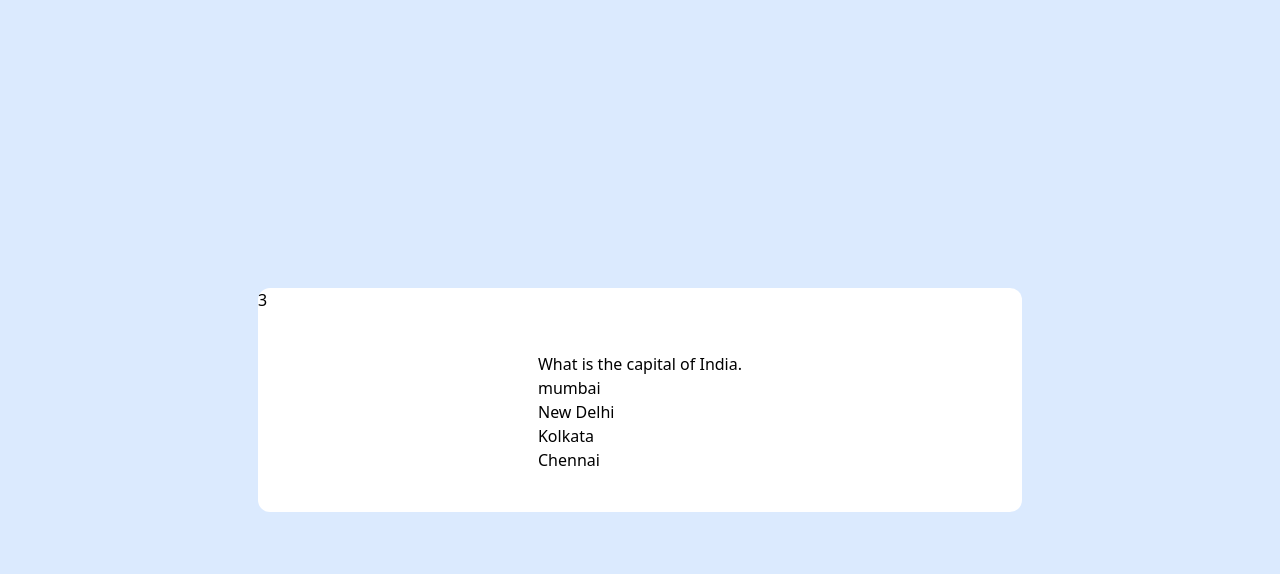
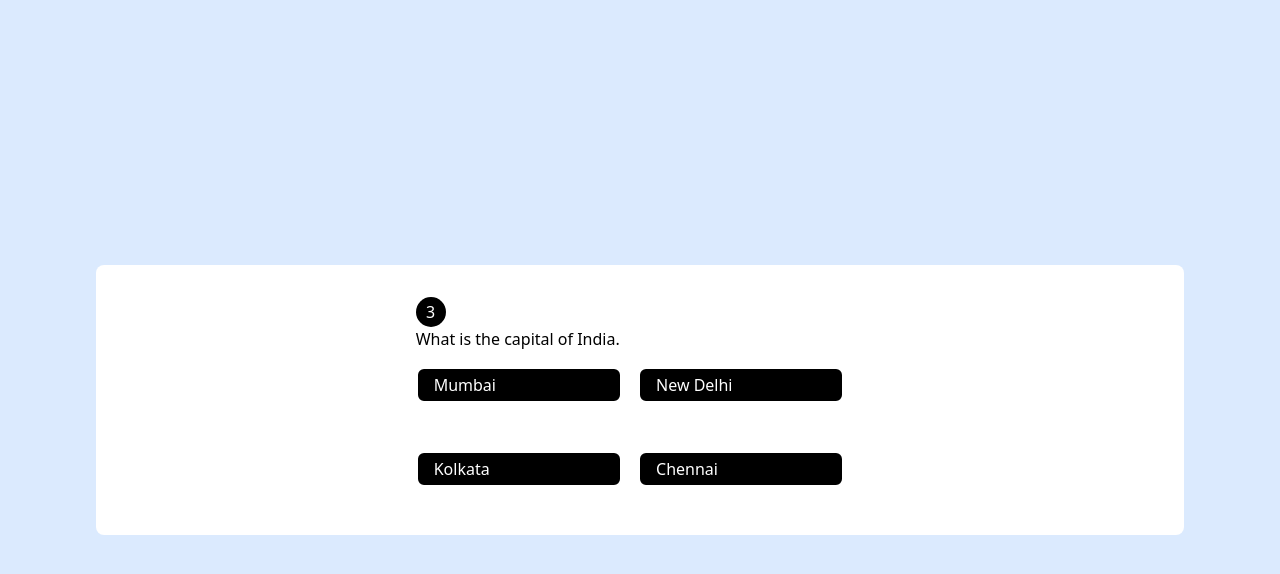
Before and after one commit to simmi25jain/Quiz, a website with bundled scripts: page setInterval.html in a window 1280 px wide. Both pictures are taken after a click on the button "Start Quiz". Built offline with nearby package versions, Linux system fonts and the light colour scheme.

Commit message:
second commit

```diff
--- a/main.js
+++ b/main.js
@@ -1,59 +1,151 @@
 import questions from "./questions.js";
-const btn = document.querySelector("button")
 
-        let quesNo=0;
-        let timer=5;
-        const quizSection=document.querySelector(".quizSection");
-        const timerDiv=document.querySelector(".timer");
+const btn = document.querySelector("button");
+const actualQuizSection = document.querySelector(".actualQuizSection");
+const timerDiv = document.querySelector(".time");
+const ques = document.querySelector(".ques");
+const queopt = document.querySelector(".queopt");
+const userAnswers = []
 
-        btn.addEventListener("click",()=>{
-            btn.style.display="none";
+let queCount = 0;
+let timer = 5;
+btn.addEventListener("click", () => {
+    btn.style.display = "none";
 
-            //for printing the first question instantly
-            timerDiv.innerHTML=timer;
-            displayQuestionAndOptions(quesNo);
-            quizSection.classList.add("bg-white","rounded-b-xl");
-            timerDiv.classList.add("bg-white","rounded-t-xl");
-            const interval = setInterval(()=>{
-                if(timer===0){
-                    if(quesNo<questions.length-1){
-                    quesNo++;
-                    timer=5
-                    timerDiv.innerText=timer;
-                    displayQuestionAndOptions(quesNo);
+    //for pring the first que instantly
+    timerDiv.innerHTML = timer;
+    timerDiv.style.cssText="background-color:black; color:white; border-radius:50%; width:30px; height:30px; display:flex; justify-content:center; align-items:center";
+    displayQuestionAndOptions(queCount);
+
+    // actualQuizSection.classList.add("bg-white","rounded-lg");
+    // timerDiv.classList.add("bg-white","rounded-lg");
+    const interval = setInterval(() => {
+        if (timer === 0) {
+            if (queCount < questions.length - 1) {
+                queCount++
+                timer = 5;
+                timerDiv.innerHTML = timer;
+                displayQuestionAndOptions(queCount);
             }
-                else{
+            else {
                 clearInterval(interval);
-                    quizSection.innerHTML="";
-                    timerDiv.innerHTML="";
+                actualQuizSection.innerHTML = "";
+                timerDiv.innerHTML = "";
+                calculateScore()
             }
         }
-                    else{
+        else {
             timer--;
-                    timerDiv.innerText=timer;
+            timerDiv.innerHTML = timer;
         }
-            },1000);
+    }, 1000)
+
 });
-        function displayQuestionAndOptions(quesNo){
-            quizSection.innerHTML="";
-            const q = document.createElement("h1");
-            q.innerHTML=questions[quesNo].q;
-            quizSection.append(q);
 
-            questions[quesNo].options.map((options)=>{
-                const p = document.createElement("p");
-                p.innerText=options;
-                quizSection.append(p);
-            });
+function displayQuestionAndOptions(queCount) {
+    ques.innerHTML = "";
+    queopt.innerHTML = "";
+    const heading = document.createElement("h1");
+
+    heading.innerHTML = questions[queCount].q;
+    ques.append(heading);
+    actualQuizSection.append(ques);
+
+    questions[queCount].options.map((opt) => {
+        const option = document.createElement("p");
+        option.classList.add("w-[46%]", "my-4", "bg-black", "text-white", "border-2", "rounded-lg", "px-4", "py-1", "cursor-pointer", "hover:bg-white", "hover:text-black", "capitalize")
+        option.innerHTML = opt;
+        option.addEventListener("click", storeUserAnswer);
+        queopt.append(option);
+        actualQuizSection.append(queopt);
+    })
+
 }
 
-        // let count=0;
-        // btn.addEventListener("click", ()=>{
-        //    const interval = setInterval(()=>{
-        //     if (count===5)clearInterval(interval);
-        //     else{
-        //         console.log("simmi");
-        //         count++;
-        //     }
-        //    },1000)
+function storeUserAnswer(e) {
+    userAnswers.push(e.target.innerText);
+}
+
+function calculateScore() {
+    // console.log("calculating score");
+    let score = 0
+    userAnswers.forEach((answer, index) => {
+        if (answer === questions[index].a) score++;
+    })
+    console.log("Your score is: " + score);
+
+
+}
+
+
+
+
+
+// // let count = 0;
+// // btn.addEventListener("click", () => {
+// //     const interval = setInterval(() => {
+// //         if (count === 5) clearInterval(interval);
+// //         else {
+// //             console.log("Khushi");
+// //             count++;
+// //         }
+// //     }, 1000);
+// // });
+
+// // queAns();
+
+
+
+
+
+// import questions from "./questions.js";
+
+// const btn = document.querySelector("button");
+// const actualQuizSection = document.querySelector(".actualQuizSection");
+// const timerDiv = document.querySelector(".time");
+
+// let queCount = 0;
+// let timer = 2;
+
+// btn.addEventListener("click", () => {
+//     btn.style.display = "none";
+
+//     timerDiv.innerHTML = timer;
+//     displayQuestionAndOptions(queCount);
+
+//     const interval = setInterval(() => {
+//         if (timer === 0) {
+//             if (queCount < questions.length - 1) {
+//                 queCount++;
+//                 timer = 2;
+//                 timerDiv.innerHTML = timer;
+//                 displayQuestionAndOptions(queCount);
+//             } else {
+//                 clearInterval(interval);
+//                 actualQuizSection.innerHTML = "";
+//                 timerDiv.innerHTML = "";
+//             }
+//         } else {
+//             timer--;
+//             timerDiv.innerHTML = timer;
+//         }
+//     }, 1000);
 // });
+
+// function displayQuestionAndOptions(queCount) {
+//     actualQuizSection.innerHTML = "";
+
+//     const heading = document.createElement("h1");
+//     heading.innerHTML = questions[queCount].q;
+//     actualQuizSection.append(heading);
+
+//     const queopt = document.createElement("div");
+
+//     questions[queCount].options.forEach((opt) => {
+//         const option = document.createElement("p");
+//         option.innerHTML = opt;
+//         queopt.append(option);
+//     });
+
+//     actualQuizSection.append(queopt);
+// }
--- a/questions.js
+++ b/questions.js
@@ -7,8 +7,23 @@ const questions=[
     {
     q:"Who is the president of India.",
     a:"Draupati Murmu",
-    options:["Narendra Modi","Rahul Gandhi","Draupati Murmu"],
+    options:["Narendra Modi","Rahul Gandhi","Draupati Murmu","Arvind Kejriwal"],
     },
+    {
+    q: "Where was India’s first national Museum opened?",
+    a: "Mumbai",
+    options: ["Delhi","Hyderabad","Rajasthan","Mumbai"]
+    },
+    {
+    q: "In 2019, Which popular singer was awarded the Bharat Ratna award?",
+    a: "Bhupen Hazarika",
+    options: ["Lata Mangeshkar","Asha Bhosle","Bhupen Hazarika","Manna Dey"]
+    },
+    {
+    q: "The world’s nation 5G mobile network was launched by which country?",
+    a: "South Korea",
+    options: ["Japan","Asia","South Korea","Malaysia"]
+    }
 ];
 
 export default questions;
--- a/setInterval.html
+++ b/setInterval.html
@@ -1,20 +1,28 @@
 <!DOCTYPE html>
 <html lang="en">
+
 <head>
     <meta charset="UTF-8">
     <meta name="viewport" content="width=device-width, initial-scale=1.0">
-    <title>SetInterval Timeout</title>
+    <title>Document</title>
     <link rel="stylesheet" href="output.css">
 </head>
+
 <body class="bg-blue-100">
-    <div class="wrapper  flex justify-center items-center h-screen">
+    <div class="wrapper flex justify-center items-center h-screen">
         <div class="box">
-        <p class="timer"></p>
-        <div class="quizSection p-10 px-70">
-        <button class="border-2 border-solid rounded-md bg-gray-100 p-1 px-4 ">Start Quiz</button>
-        </div>
+
+            <div class="quizSection p-8 px-80 bg-white rounded-lg">
+                <p class="time "></p>
+                <button class="border-2 border-solid rounded-md bg-gray-100 p-2 px-4">Start Quiz</button>
+                <div class="actualQuizSection">
+                    <div class="ques"></div>
+                    <div class="queopt flex flex-wrap gap-4"></div>
+                </div>
+            </div>
         </div>
     </div>
     <script src="main.js" type="module"></script>
 </body>
+
 </html>
```
Also changed, not shown: output.css. Lines whose indentation alone changed are shown as unchanged.
